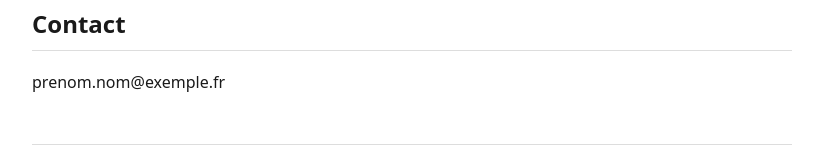
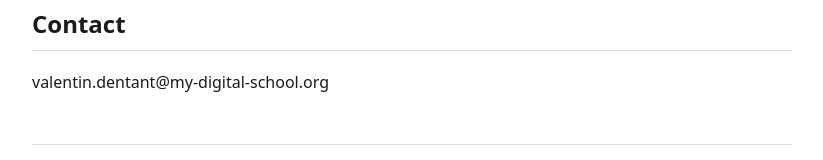
Before and after one commit to ValentinDentant/dentantvalentin, a plain HTML site: page index.html in a window 1280 px wide. Shown: the part 914-1074 px from the top of the page, without its empty margins (228-1051 px from the left). Drawn offline with Linux system fonts and the light colour scheme.

Commit message:
Update contact email in index.html

```diff
--- a/index.html
+++ b/index.html
@@ -57,7 +57,7 @@
   </ul>
 
   <h2 id="contact">Contact</h2>
-  <p>prenom.nom@exemple.fr</p>
+  <p>valentin.dentant@my-digital-school.org</p>
 
   <footer>
     Portfolio réalisé dans le cadre du BTS SIO — dernière mise à jour : jour mois année.
```
